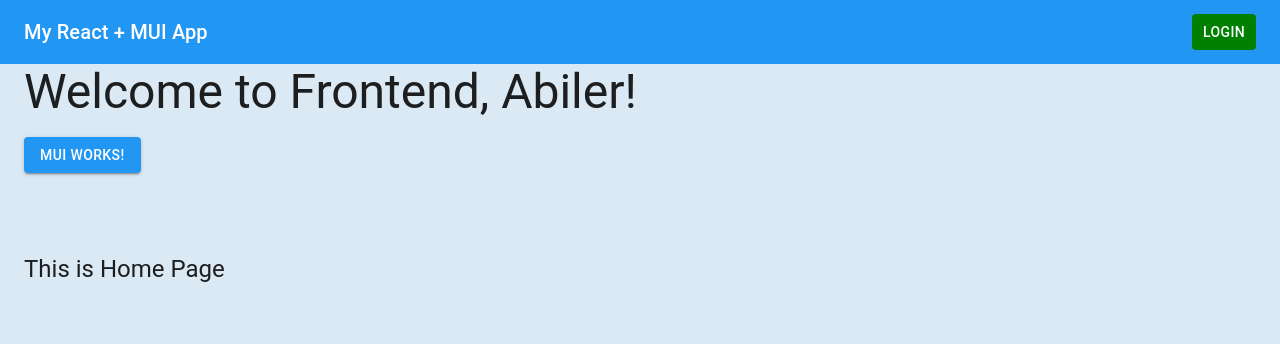
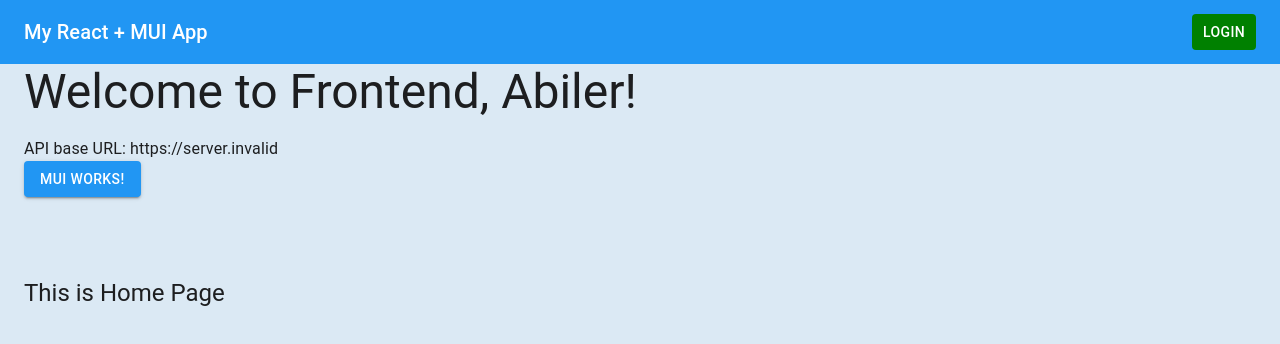
Before and after one commit to m01-project-devs/task-manager, a React (Vite) app in the folder frontend/: page / in a window 1280 px wide. Shown: the top 344 px of the page. Built offline with nearby package versions, Linux system fonts and the light colour scheme; no server answers.

Commit message:
Use centralized API_BASE_URL from VITE_API_URL

```diff
--- a/frontend/src/App.jsx
+++ b/frontend/src/App.jsx
@@ -1,8 +1,9 @@
 import { AppBar, Toolbar, Typography, Button, Container } from "@mui/material";
 import HomePage from "./pages/HomePage";
+import { API_BASE_URL } from './config/apiConfig'
 
 function App() {
-  console.log(import.meta.env.VITE_API_URL);
+  console.log('API_BASE_URL:', API_BASE_URL );
 
   return (
     <>
@@ -19,6 +20,9 @@ function App() {
         <Typography variant="h3" gutterBottom>
           Welcome to Frontend, Abiler!
         </Typography>
+         <Typography>
+             API base URL: {API_BASE_URL}
+         </Typography>
         <Button variant="contained">MUI Works!</Button>
         <HomePage/>
       </Container>
--- /dev/null
+++ b/frontend/src/config/apiConfig.js
@@ -0,0 +1,7 @@
+const API_BASE_URL = import.meta.env.VITE_API_URL;
+
+if (!API_BASE_URL) {
+  console.warn('VITE_API_URL is not defined. Check your .env file.');
+}
+
+export { API_BASE_URL };
```
Also changed, not shown: frontend/src/api/client.js (added, +12 -0 lines), 2 other files (tests, documents, lock files or other folders).
